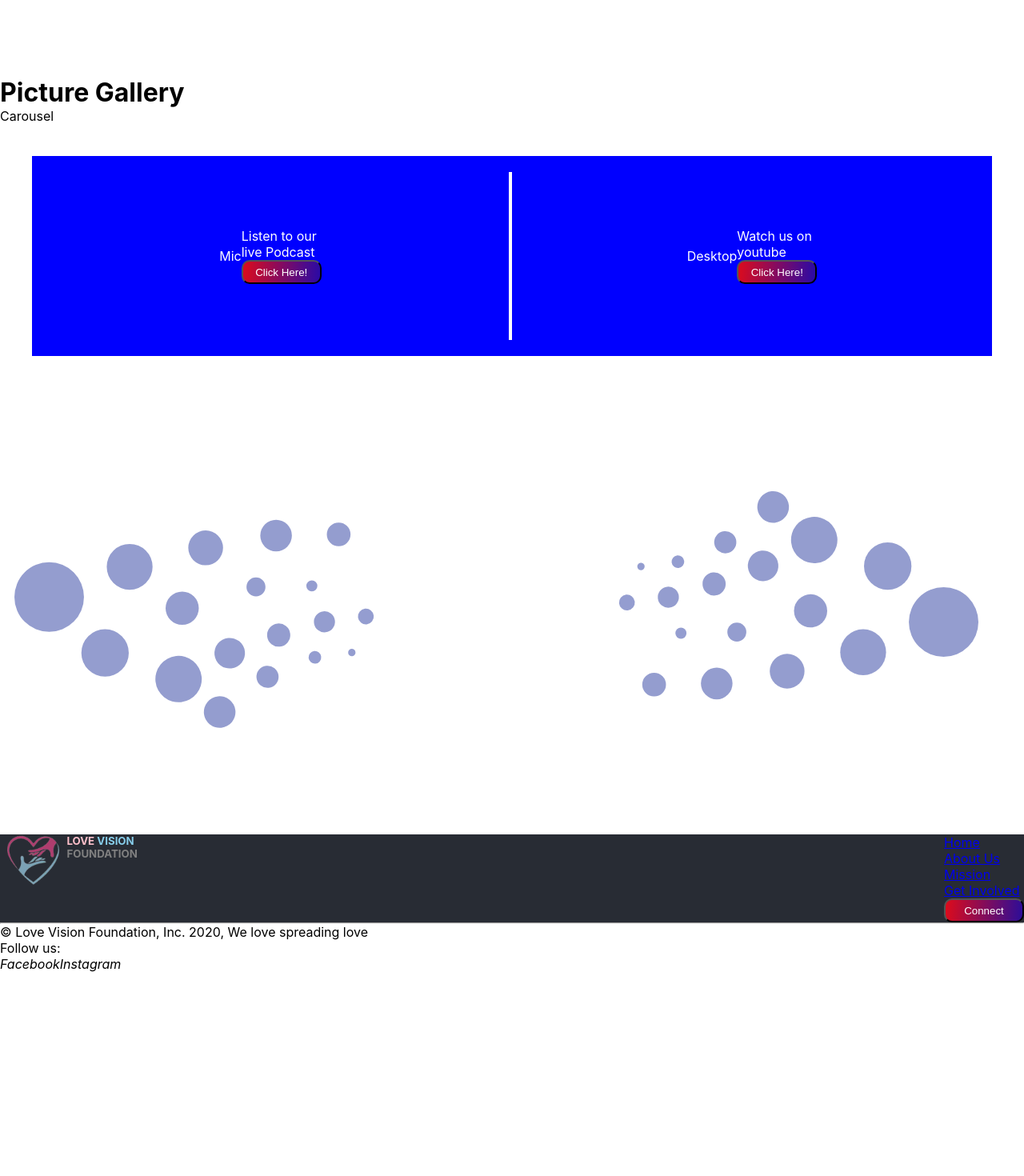
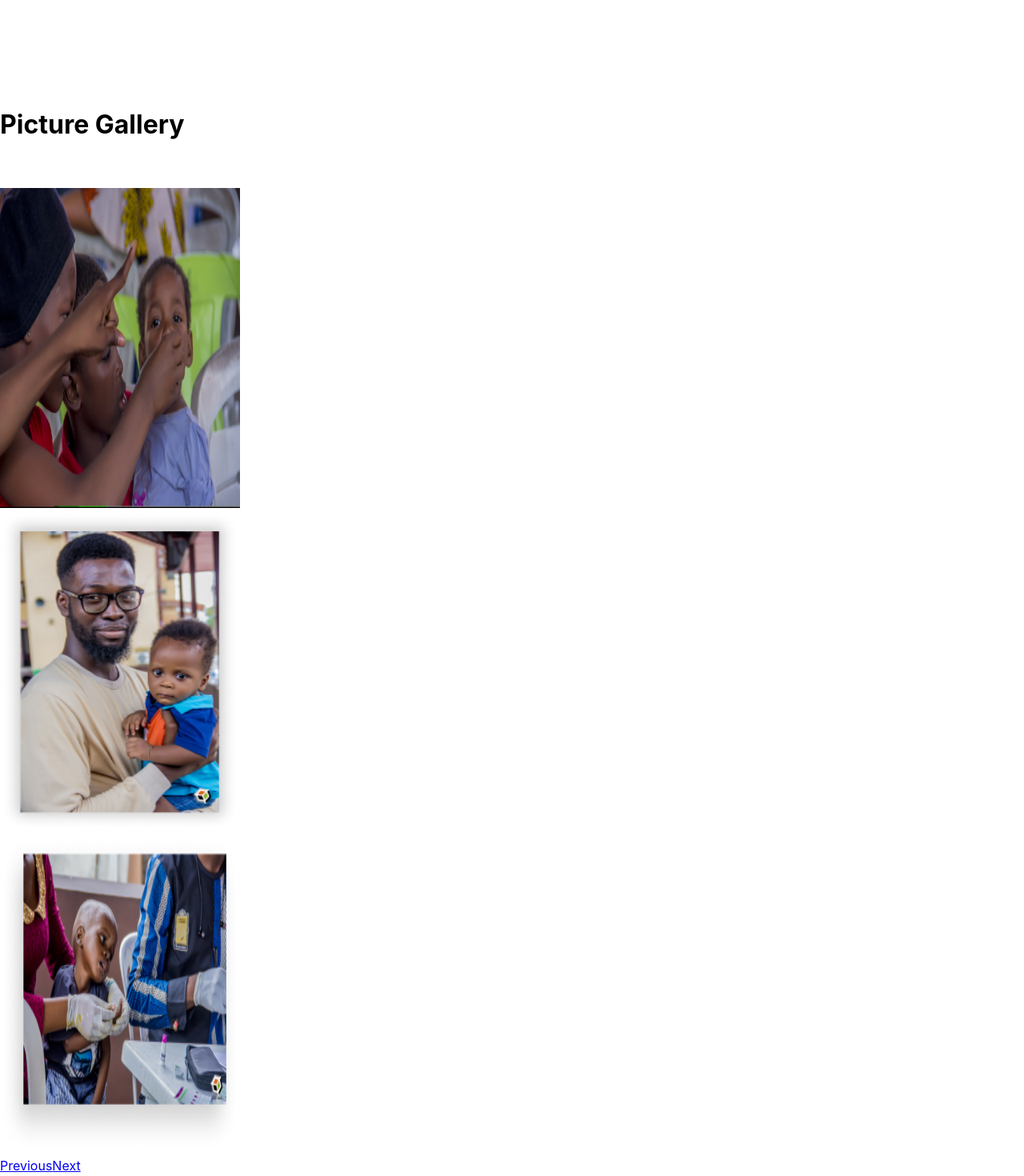
Before and after one commit to Duffigoogle/Love-Revival, a React (Create React App) app in the folder love-revival/: page / in a window 1280 px wide. Shown: the part 2660-4130 px from the top of the page at 80% size. Before the commit the page ends 3875 px from the top, so only its background shows below. Built offline with nearby package versions, Linux system fonts and the light colour scheme.

Commit message:
Added carousel compenent

```diff
--- /dev/null
+++ b/love-revival/src/comp/CarouselComp.js
@@ -0,0 +1,49 @@
+import React from 'react';
+import Carousel from 'react-bootstrap/Carousel';
+import carouselImg1 from '../images/IMG_8753.png';
+import carouselImg2 from '../images/IMG_8708.png';
+import carouselImg3 from '../images/IMG_8733.png';
+
+function CarouselComp() {
+    return (
+        <div>
+            <Carousel>
+                <Carousel.Item interval={1000}>
+                    <img
+                    className="d-block w-200"
+                    src={carouselImg1}
+                    alt="First slide"
+                    />
+                    {/* <Carousel.Caption>
+                    <h3>First slide label</h3>
+                    <p>Nulla vitae elit libero, a pharetra augue mollis interdum.</p>
+                    </Carousel.Caption> */}
+                </Carousel.Item>
+                <Carousel.Item interval={500}>
+                    <img
+                    className="d-block w-200"
+                    src={carouselImg2}
+                    alt="Second slide"
+                    />
+                    {/* <Carousel.Caption>
+                    <h3>Second slide label</h3>
+                    <p>Lorem ipsum dolor sit amet, consectetur adipiscing elit.</p>
+                    </Carousel.Caption> */}
+                </Carousel.Item>
+                <Carousel.Item>
+                    <img
+                    className="d-block w-200"
+                    src={carouselImg3}
+                    alt="Third slide"
+                    />
+                    {/* <Carousel.Caption>
+                    <h3>Third slide label</h3>
+                    <p>Praesent commodo cursus magna, vel scelerisque nisl consectetur.</p>
+                    </Carousel.Caption> */}
+                </Carousel.Item>
+            </Carousel>
+        </div>
+    )
+}
+
+export default CarouselComp
--- a/love-revival/src/comp/PictureGallery.js
+++ b/love-revival/src/comp/PictureGallery.js
@@ -1,14 +1,15 @@
-import React from 'react'
-import DottedBackg from './DottedBackg'
-import MediaComp from './MediaComp'
+import React from 'react';
+import '../styles/picturegallery.scss';
+import CarouselComp from './CarouselComp';
+import DottedBackg from './DottedBackg';
+import MediaComp from './MediaComp';
+
 
 function PictureGallery() {
     return (
         <div>
             <h1> Picture Gallery </h1>
-            <div>
-                Carousel
-            </div>
+            <CarouselComp />
             <MediaComp />
             <DottedBackg />
         </div>
--- /dev/null
+++ b/love-revival/src/styles/picturegallery.scss
@@ -0,0 +1,4 @@
+img {
+    width: 300px;
+    height: 400px;
+}
```
Also changed, not shown: love-revival/src/images/IMG_8708.png (renamed from love-revival/src/images/IMG_8708 1.png).
